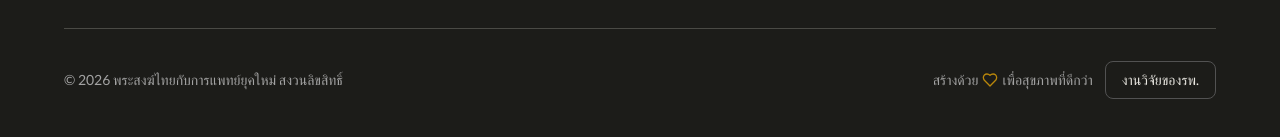
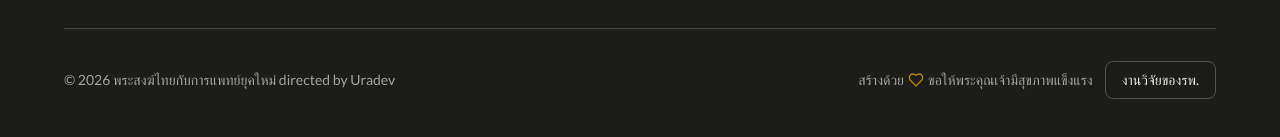
Before and after one commit to prhdev222/monk_genome, a React (Vite) app: page /hospital-research in a window 1280 px wide. Shown: the part 1179-1316 px from the top of the page. Built offline with nearby package versions, Linux system fonts and the light colour scheme.

Commit message:
Update footer copyright and blessing
Replace the copyright line and the closing message in the footer.

Co-authored-by: Cursor <cursoragent@cursor.com>

```diff
--- a/src/components/Footer.tsx
+++ b/src/components/Footer.tsx
@@ -122,11 +122,11 @@ export default function Footer() {
         <div className="border-t border-neutral-700 mt-12 pt-8">
           <div className="flex flex-col md:flex-row justify-between items-center space-y-4 md:space-y-0">
             <p className="text-neutral-400 text-sm">
-              © {currentYear} พระสงฆ์ไทยกับการแพทย์ยุคใหม่ สงวนลิขสิทธิ์
+              © 2026 พระสงฆ์ไทยกับการแพทย์ยุคใหม่ directed by Uradev
             </p>
             <div className="flex flex-col sm:flex-row items-center gap-3">
               <p className="text-neutral-400 text-sm flex items-center">
-                สร้างด้วย <Heart size={16} className="mx-1 text-gold-500" /> เพื่อสุขภาพที่ดีกว่า
+                สร้างด้วย <Heart size={16} className="mx-1 text-gold-500" /> ขอให้พระคุณเจ้ามีสุขภาพแข็งแรง
               </p>
               <a
                 href="/hospital-research"
```
